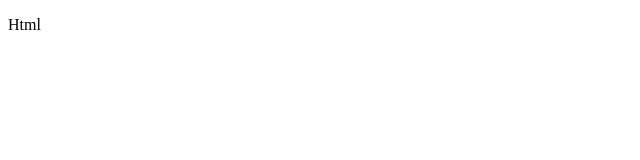
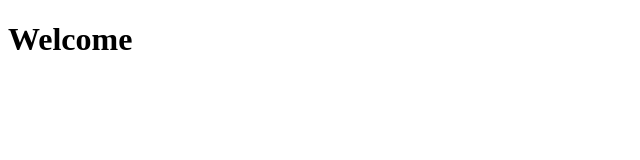
Before and after one commit to Cipher-cat88/Cipher-cat88-Html, a plain HTML site: page index.html in a window 1280 px wide. Shown: the whole page, without its empty margins (0-640 px from the left). Drawn offline with Linux system fonts and the light colour scheme.

Commit message:
Cambio <p> a <h1>

```diff
--- a/index.html
+++ b/index.html
@@ -6,6 +6,6 @@
         <title>Document</title>
     </head>
     <body>
-    <p>Html</p>
+        <h1>Welcome</h1>
     </body>
 </html>
```
Lines whose indentation alone changed are shown as unchanged.
